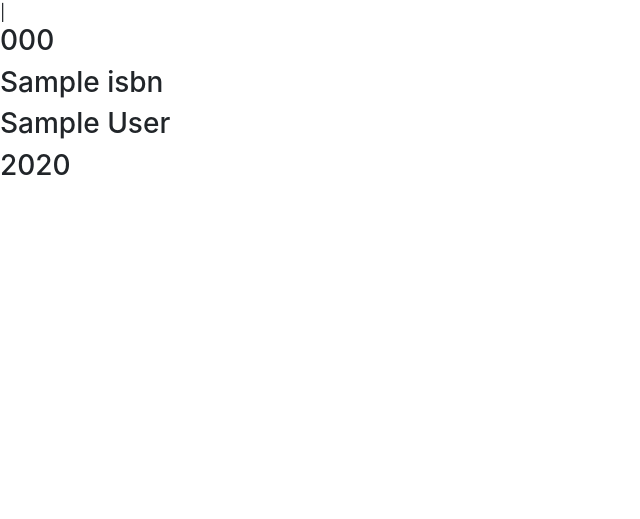
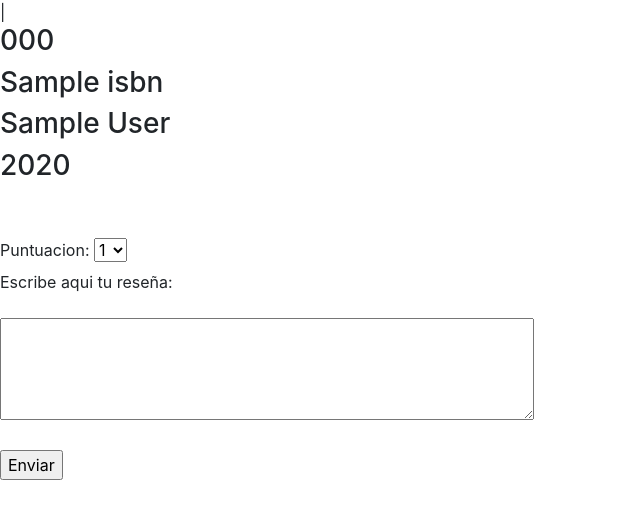
Before and after one commit to amartinezfigueroa/Web_project1, a Flask app: template templates/book.html in a window 1280 px wide. Shown: the part 56-575 px from the top of the page, without its empty margins (0-640 px from the left). Run offline with Flask 2, Linux system fonts and the light colour scheme; the template is opened without the code that fills it: most values are stand-ins (such as "Sample title", 1, 10 or a date in 2020).

Commit message:
reseñas

```diff
--- a/application.py
+++ b/application.py
@@ -7,6 +7,7 @@ from sqlalchemy import create_engine
 from sqlalchemy.orm import scoped_session, sessionmaker
 from dotenv import load_dotenv
 from helper import login_required
+import datetime
 
 
 load_dotenv()
@@ -125,23 +126,19 @@ def busqueda():
 
     return render_template("busqueda.html")
 
-@app.route("/libros", methods = ["POST", "GET"])
-def libros():
-    if request.method == "POST":
-
-        return render_template("libros.html")
-
-    else:
-        return render_template("libros.html")
-
 @app.route("/busqueda/<isbn>", methods = ["POST", "GET"])
 def info(isbn):
     isbn = db.execute('select * from libros where isbn = :informa', {'informa': isbn}).fetchone()
     if request.method == "POST":
-        isbn = request.form.get("info")
-        print(isbn)
-#hacer consulta insert y renderizar
-        return render_template("book.html")
+
+        puntuacion = request.form.get("puntuacion")
+        r = request.form.get("r")
+        print(puntuacion)
+        print(r)
+
+        db.execute('Insert into puntuacion (comentario , fecha_comentario, puntuacion, id_libro_fk, id_usuario_fk) values(:comentario, :fecha_comentario, :puntuacion, :id_libro_fk, :id_usuario_fk)', {'comentario' :r, 'fecha_comentario' : datetime.datetime.now(), 'puntuacion' :puntuacion, 'id_libro_fk' :isbn.id_libros, 'id_usuario_fk' :session["id_user"]})
+        db.commit()
+        return render_template("book.html", isbn = isbn)
 
     return render_template("book.html", isbn = isbn)
 
--- a/templates/book.html
+++ b/templates/book.html
@@ -10,8 +10,21 @@
        <h3>{{isbn.title}}</h3>
        <h3>{{isbn.author}}</h3>
        <h3>{{isbn.year}}</h3>
-
-
+       <br><br>
+       <form action="/busqueda/{{isbn.isbn}}" method="POST">
+        <label for="reseñas">Puntuacion:</label>
+        <select name="puntuacion" id="reseñas">
+          <option value="1">1</option>
+          <option value="2">2</option>
+          <option value="3">3</option>
+          <option value="4">4</option>
+          <option value="5">5</option>
+        </select>
+        <p><label for="r">Escribe aqui tu reseña:</label></p>
+        <textarea id="r" name="r" rows="4" cols="50"></textarea>
+        <br><br>
+        <input type="submit" value="Enviar">
+      </form>
 
     </body>
 
```
Also changed, not shown: templates/libros.html (deleted, +0 -18 lines), 2 other files.
